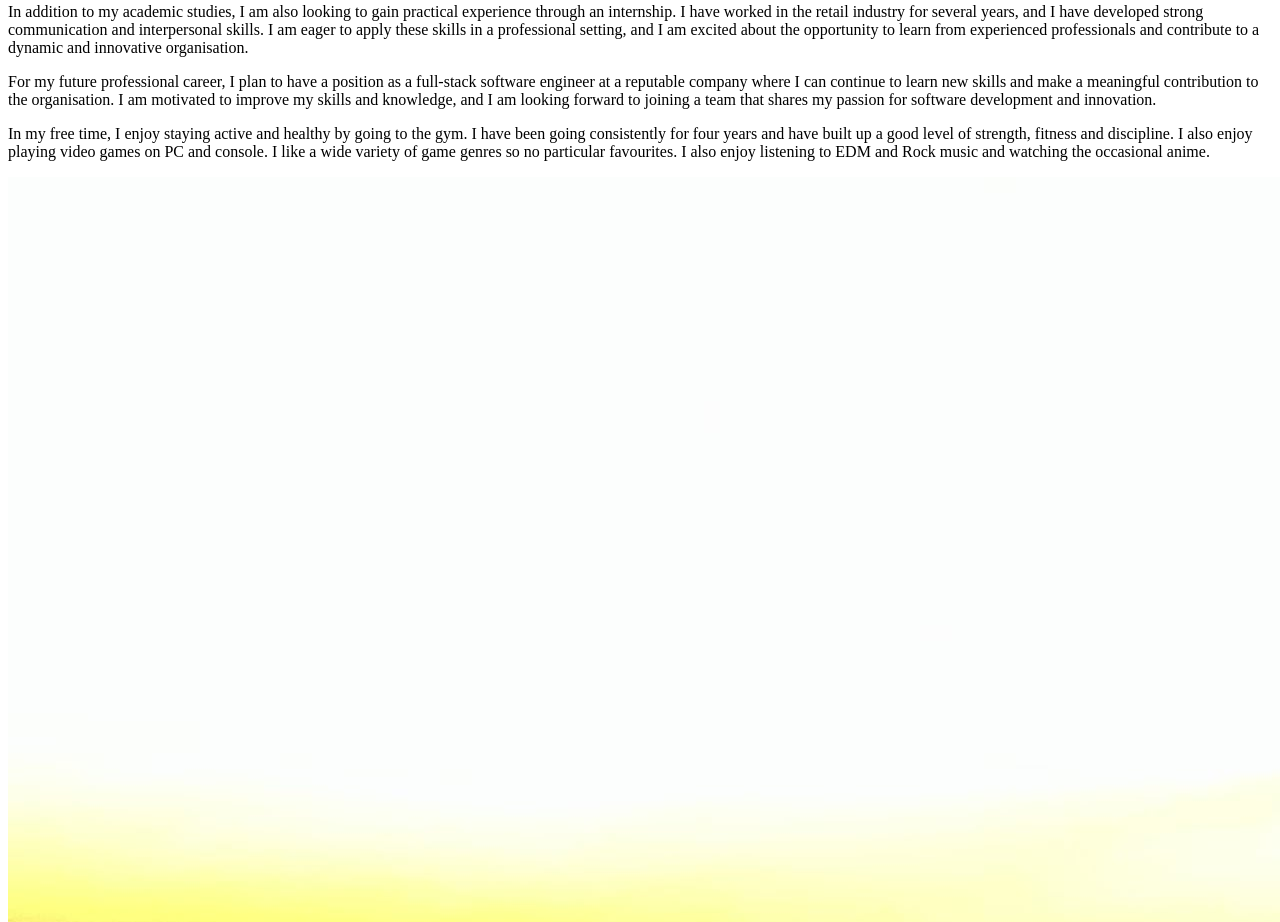
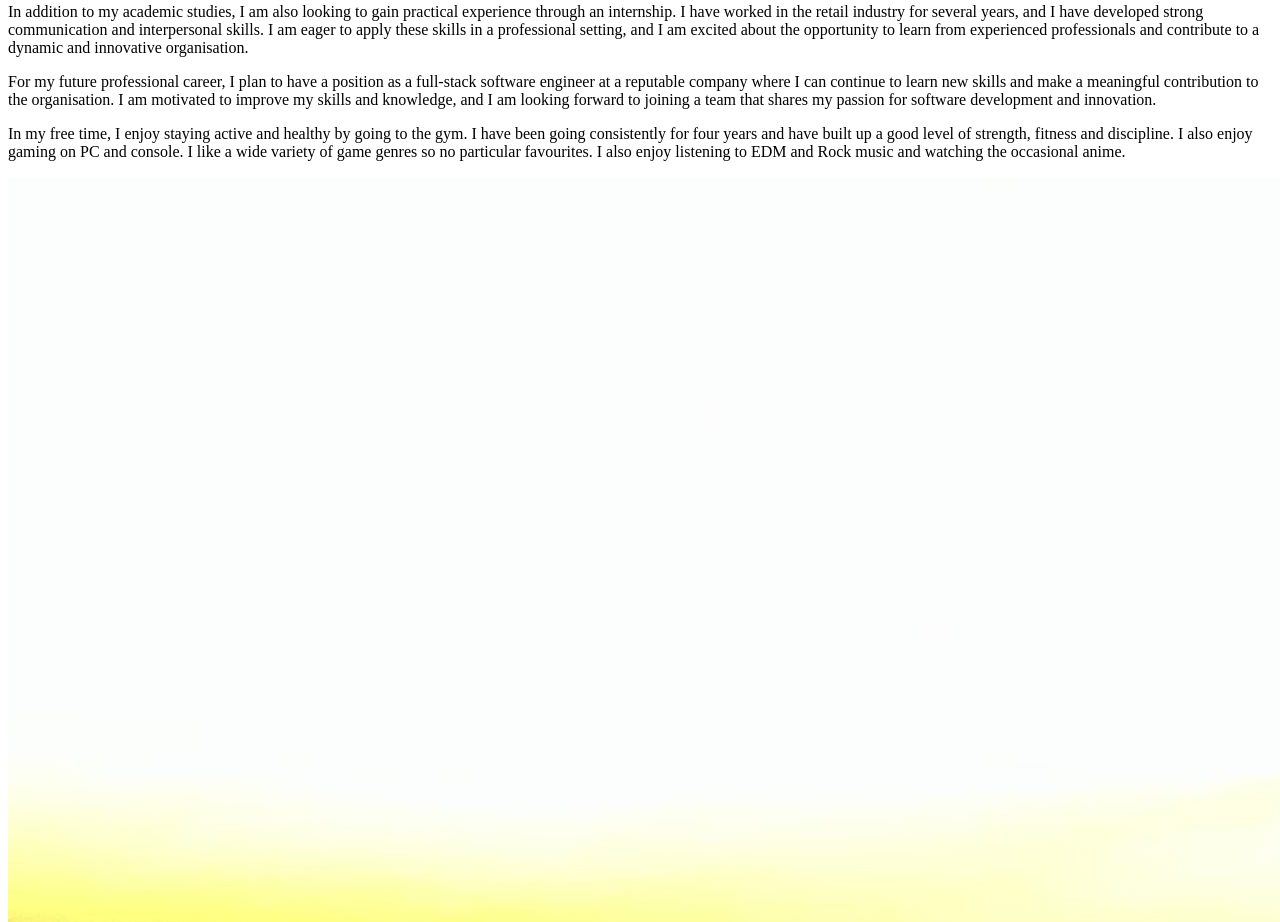
Before and after one commit to ejbolts/Portfolio, a React (Vite) app: page / in a window 1280 px wide. Shown: the part 9720-10642 px from the top of the page. Built offline with nearby package versions, Linux system fonts and the light colour scheme; the HTML template or start-up script is replaced by a standard one.

Commit message:
Added new Date function and reword about

```diff
--- a/src/components/About.jsx
+++ b/src/components/About.jsx
@@ -46,10 +46,10 @@ const About = () => {
         <p className="text-md pb-2 text-gray-600 dark:text-gray-300">
           In my free time, I enjoy staying active and healthy by going to the
           gym. I have been going consistently for four years and have built up a
-          good level of strength, fitness and discipline. I also enjoy playing
-          video games on PC and console. I like a wide variety of game genres so
-          no particular favourites. I also enjoy listening to EDM and Rock music
-          and watching the occasional anime.
+          good level of strength, fitness and discipline. I also enjoy gaming on
+          PC and console. I like a wide variety of game genres so no particular
+          favourites. I also enjoy listening to EDM and Rock music and watching
+          the occasional anime.
         </p>
       </div>
 
--- a/src/components/Footer.jsx
+++ b/src/components/Footer.jsx
@@ -14,7 +14,7 @@ function Footer() {
         </a>
       </div>
       <p className="pt-3 text-sm font-extralight text-gray-600 dark:text-gray-400">
-        2022 © Ethan Bolton. All rights reserved
+        {new Date().getFullYear()} © Ethan Bolton. All rights reserved
       </p>
     </div>
   );
```
